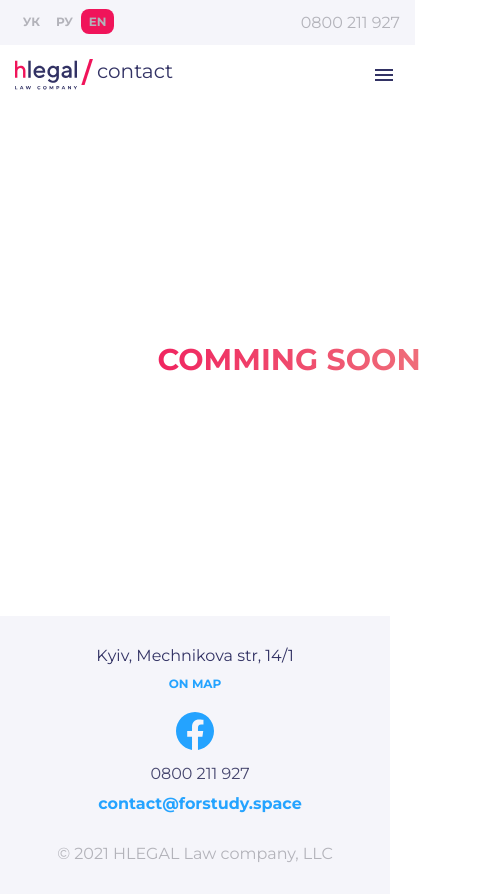
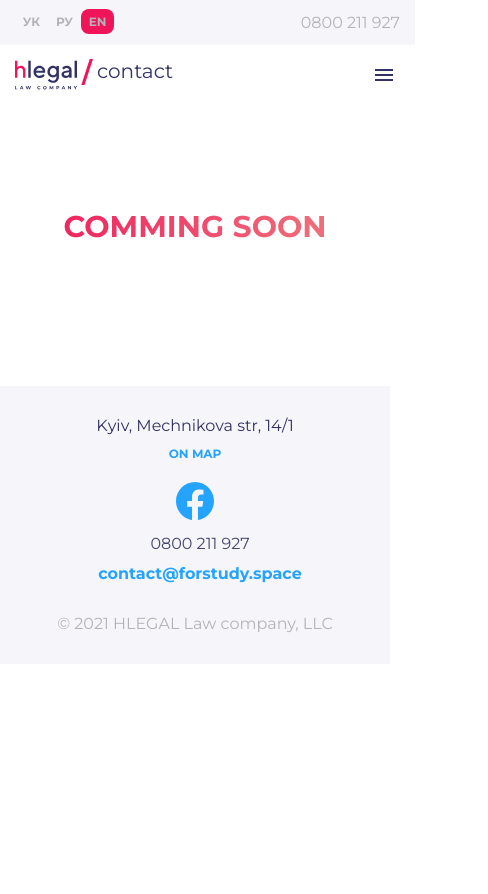
Before and after one commit to Svitlana-Makova/final_work, a website: page pages/publications.html in a window 390 px wide. Shown: the whole page, 488 px wide, since content can reach past the window. After the commit the page ends 844 px from the top, so only its background shows below. Drawn offline with Linux system fonts and the light colour scheme.

Commit message:
html css media

```diff
--- a/css/media.css
+++ b/css/media.css
@@ -634,5 +634,8 @@
         margin: 0 auto;
         height: 640px;
     }
-
+    /*Publications*/
+    .publications-title {
+        height: 200px;
+    }
 }
--- a/css/styles.css
+++ b/css/styles.css
@@ -951,7 +951,7 @@ li {
 .team-photo {
     height: 438px;
     background-image: url(../images/photo/team-photo.png);
-    background-repeat: no-repeat;
+    background-repeat: round;
 }
 .quality-wrap {
     margin: 60px auto;
@@ -1165,7 +1165,9 @@ li {
 /*Publications*/
 .publications-title {
     height: 430px;
-    transform: translate(25%, 50%);
     font-size: 50px;
     text-transform: uppercase;
+    display: flex;
+    justify-content: center;
+    align-items: center;
 }
--- a/pages/publications.html
+++ b/pages/publications.html
@@ -66,7 +66,7 @@
               <li class="nav-item"><a href="services.html" class="nav-link a-link">services</a></li>
               <li class="nav-item"><a href="team.html" class="nav-link a-link">team</a></li>
               <li class="nav-item active-page"><a href="" class="nav-link a-link">publications</a></li>
-              <li class="nav-item"><a href="" class="nav-link a-link">contact</a></li>
+              <li class="nav-item"><a href="contact.html" class="nav-link a-link">contact</a></li>
             </ul>
           </nav>
         </div>
```
